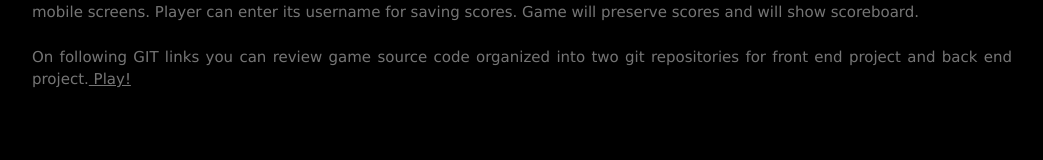
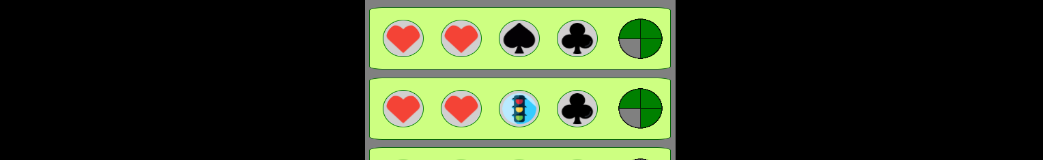
Before and after one commit to programerika/web-sajtika, a Next.js app in the folder web-sajtika/: page / in a window 1280 px wide. Shown: the part 2189-2349 px from the top of the page, without its empty margins (178-1221 px from the left). Built offline with nearby package versions, Linux system fonts and the light colour scheme.

Commit message:
added pic of game in progress, and styled play button

```diff
--- a/web-sajtika/components/AboutGame.js
+++ b/web-sajtika/components/AboutGame.js
@@ -13,14 +13,14 @@
         <h2 className="w3-text-light-grey w3-center">Game</h2>
         <hr className="w3-opacity w3-width-100" />
         {/* Game image goes here*/}
-        {/*<div className="w3-center w3-padding">
+        <div className="w3-center w3-padding">
           <Image
-                        src="/img/raspberry-pi-logo.jpg"
+            src="/img/GameInProgress.png"
             alt="me"
             width="400"
-                        height="160"
+            height="500"
           />
-                </div>*/}
+        </div>
         <p>
           This is code guess game, based on bulls and cows game. It is developed
           in React.js + Next.js in front end and Java Spring boot with MongoDB
@@ -33,12 +33,19 @@
           <br></br>
           On following GIT links you can review game source code organized into
           two git repositories for front end project and back end project.
-          <Link href="/game">
+          <br></br>
+          <br></br>
+        </p>
+        <div className="w3-center">
+          <Link href="/game" className="w3-center">
+            <button className="w3-btn w3-ripple w3-teal w3-hover-aqua w3-round-xlarge w3-large w3-padding-large">
               <a> Play!</a>
+            </button>
           </Link>
+        </div>
         <br />
         {/*TODO - add links to github game repositories*/}
-        </p>
+
         {/* End About Game Section */}
       </div>
     </div>
```
Also changed, not shown: web-sajtika/public/img/GameInProgress.png (added). Lines whose indentation alone changed are shown as unchanged.
